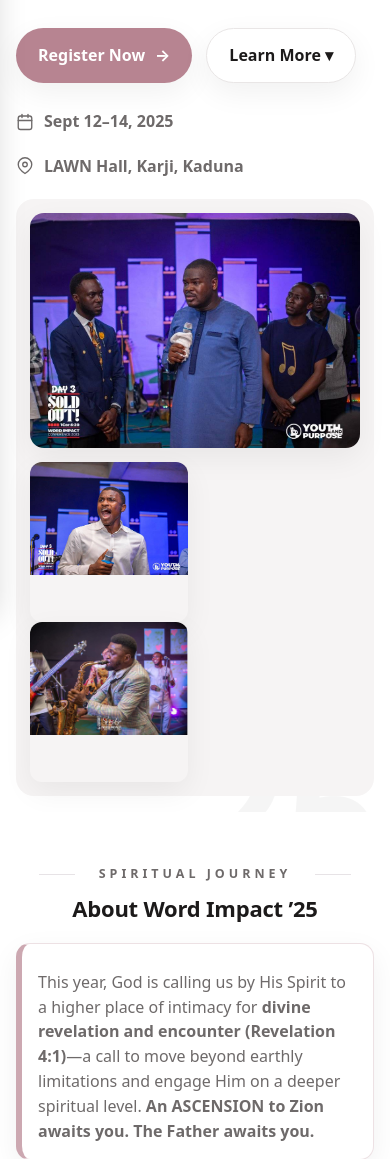
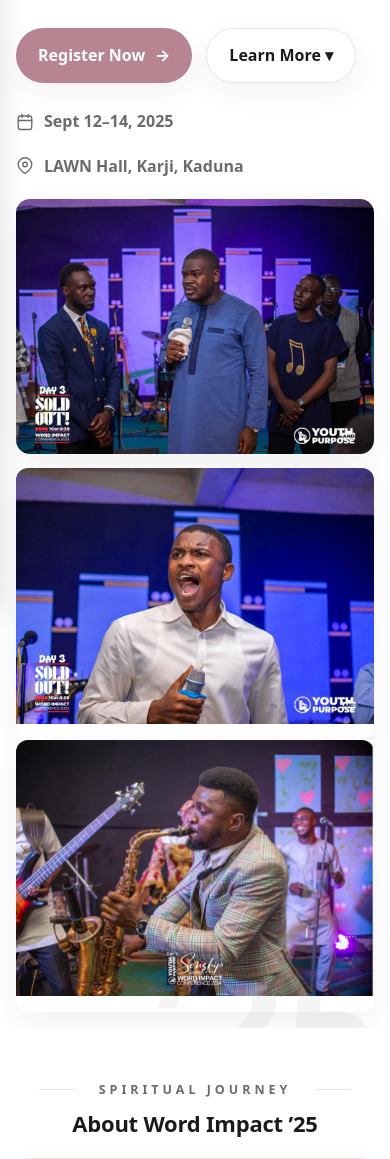
Before and after one commit to convy1234/wordImpactConference, a Django app: page / in a window 390 px wide. Shown: the part 229-1388 px from the top of the page. Run offline with Django 5.2, Linux system fonts and the light colour scheme.

Commit message:
update ui

```diff
--- a/registrations/form.py
+++ b/registrations/form.py
@@ -13,7 +13,8 @@ class RegistrationForm(forms.ModelForm):
             "phone",
             "attendance",
             "church",
-            "city"
+            "city",
+            "expectation"
         ]
         widgets = {
             "first_name": forms.TextInput(attrs={"class": "form-control", "placeholder": "First Name"}),
@@ -23,4 +24,5 @@ class RegistrationForm(forms.ModelForm):
             "attendance": forms.Select(attrs={"class": "form-select"}),
             "church": forms.TextInput(attrs={"class": "form-control", "placeholder": "Church Name"}),
             "city": forms.TextInput(attrs={"class": "form-control", "placeholder": "City"}),
+            "expectation": forms.Textarea(attrs={"class": "form-control", "placeholder": "Your Expectations", "rows": 3}),
         }
--- a/registrations/models.py
+++ b/registrations/models.py
@@ -23,6 +23,12 @@ class Registration(models.Model):
     church = models.CharField(max_length=120, blank=True)
     city = models.CharField(max_length=80, blank=True)
 
+    expectation = models.TextField(
+        blank=True,
+        null=True,
+        help_text="What do you hope to gain from this event?"
+    )
+
     consent = models.BooleanField(default=False)  # e.g. for data/privacy consent
     created_at = models.DateTimeField(auto_now_add=True)
 
--- a/registrations/templates/home.html
+++ b/registrations/templates/home.html
@@ -94,23 +94,48 @@
     .chip{display:inline-flex; gap:10px; align-items:center}
 
     /* Right-side collage */
-    .media{
-      display:grid;
+.media {
+  display: grid;
   grid-template-columns: 1fr 1fr;
   grid-template-rows: auto auto;
-      gap:14px;
+  gap: 14px;
 }
-    .media .big{
-      grid-column:1 / -1;
-      border-radius:14px; overflow:hidden; box-shadow:var(--shadow);
+
+.media .big {
+  grid-column: 1 / -1;
+  border-radius: 14px;
+  overflow: hidden;
+  box-shadow: var(--shadow);
 }
-    .media .small{
-      border-radius:12px; overflow:hidden; box-shadow:var(--shadow); height:160px;
+
+.media .small {
+  border-radius: 12px;
+  overflow: hidden;
+  box-shadow: var(--shadow);
+  height: 160px;
 }
-    .card-bg{
-      background:var(--card);
-      padding: clamp(14px, 2.2vw, 18px);
-      border-radius: var(--radius);
+
+/* Mobile adjustments */
+@media (max-width: 480px) {
+  .media {
+    grid-template-columns: 1fr; /* single column */
+    grid-template-rows: auto;
+    gap: 14px; /* this adds space between ALL items including small images */
+
+  }
+
+  .media .small {
+    height: auto;       /* allow proportional height */
+    width: 100%;        /* full width of container */
+  }
+
+  .media .big {
+    height: auto;
+    width: 100%;
+  }
+  .small{
+    padding-bottom: 1rem;
+  }
 }
 
     /* Two-column at >= 900px */
@@ -493,7 +518,7 @@
       <a href="#about">About</a>
       <a href="#expectations">Expectations</a>
       <a href="#livestream">Livestream</a>
-      <a href="#contact">Contact</a>
+      <a href="#venue">Contact</a>
       <a class="btn" href="{% url 'register' %}">Register Now</a>
     </nav>
 
@@ -523,8 +548,8 @@
       <a href="#about">About</a>
       <a href="#expectations">Expectations</a>
       <a href="#livestream">Livestream</a>
-      <a href="#contact">Contact</a>
-      <a class="btn" href="#register">Register Now</a>
+      <a href="#venue">Contact</a>
+      <a class="btn" href="{% url 'register' %}">Register Now</a>
     </nav>
   </aside>
 </header>
@@ -544,11 +569,11 @@
           </p>
 
           <div class="cta-row">
-            <a class="btn" href="#register" aria-label="Register now">
+            <a class="btn" href="{% url 'register' %}" aria-label="Register now">
               Register Now
               <span aria-hidden="true">→</span>
             </a>
-            <a class="btn ghost" href="#learn" aria-label="Learn more">Learn More ▾</a>
+            <a class="btn ghost" href="#about" aria-label="Learn more">Learn More ▾</a>
           </div>
 
           <div class="chip-row">
@@ -859,7 +884,7 @@
 
       <article class="speaker-card">
         <div class="speaker-media">
-          <img src="{% static 'img/img11.jpg' %}" alt="Pastor jude Micha ">
+          <img src="{% static 'img/img11.JPG' %}" alt="Pastor jude Micha ">
         </div>
         <div class="speaker-body">
           <h3>Pastor Jude Micah </h3>
@@ -889,7 +914,7 @@
 
       <article class="speaker-card">
         <div class="speaker-media">
-          <img src="{% static 'img/img7.jpg' %}" alt="Minister JOE">
+          <img src="{% static 'img/img7.JPG' %}" alt="Minister JOE">
         </div>
         <div class="speaker-body">
           <h3>Minister JOE</h3>
```
Also changed, not shown: registrations/migrations/0002_registration_expectation.py (added). Lines whose indentation alone changed are shown as unchanged.
